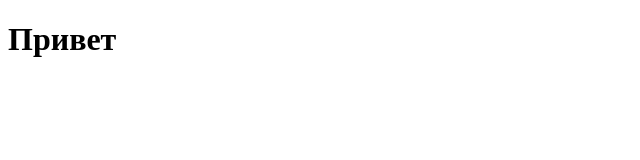
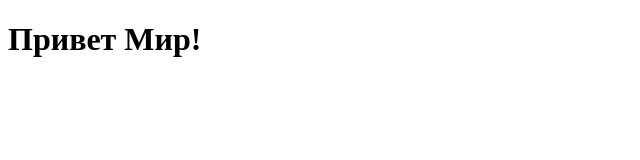
Before and after one commit to yailji/yailji.github.io, a plain HTML site: page dron/index.html in a window 1280 px wide. Shown: the whole page, without its empty margins (0-640 px from the left). Drawn offline with Linux system fonts and the light colour scheme.

Commit message:
Update index.html

```diff
--- a/dron/index.html
+++ b/dron/index.html
@@ -7,7 +7,7 @@
     <title>Dron</title>
 </head>
 <body>
-    <h1>Привет</h1>
+    <h1>Привет Мир!</h1>
 
 </body>
 </html>
```
